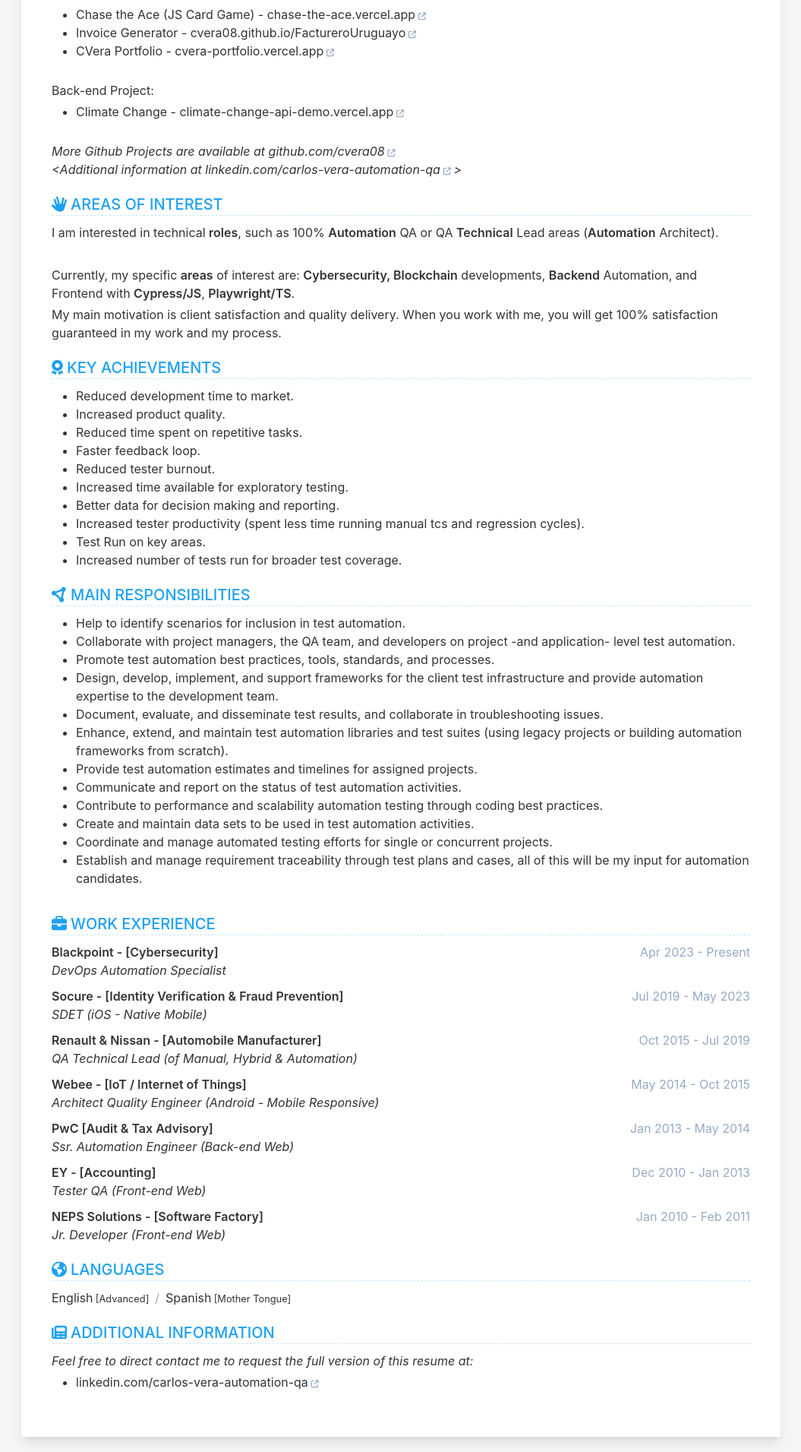
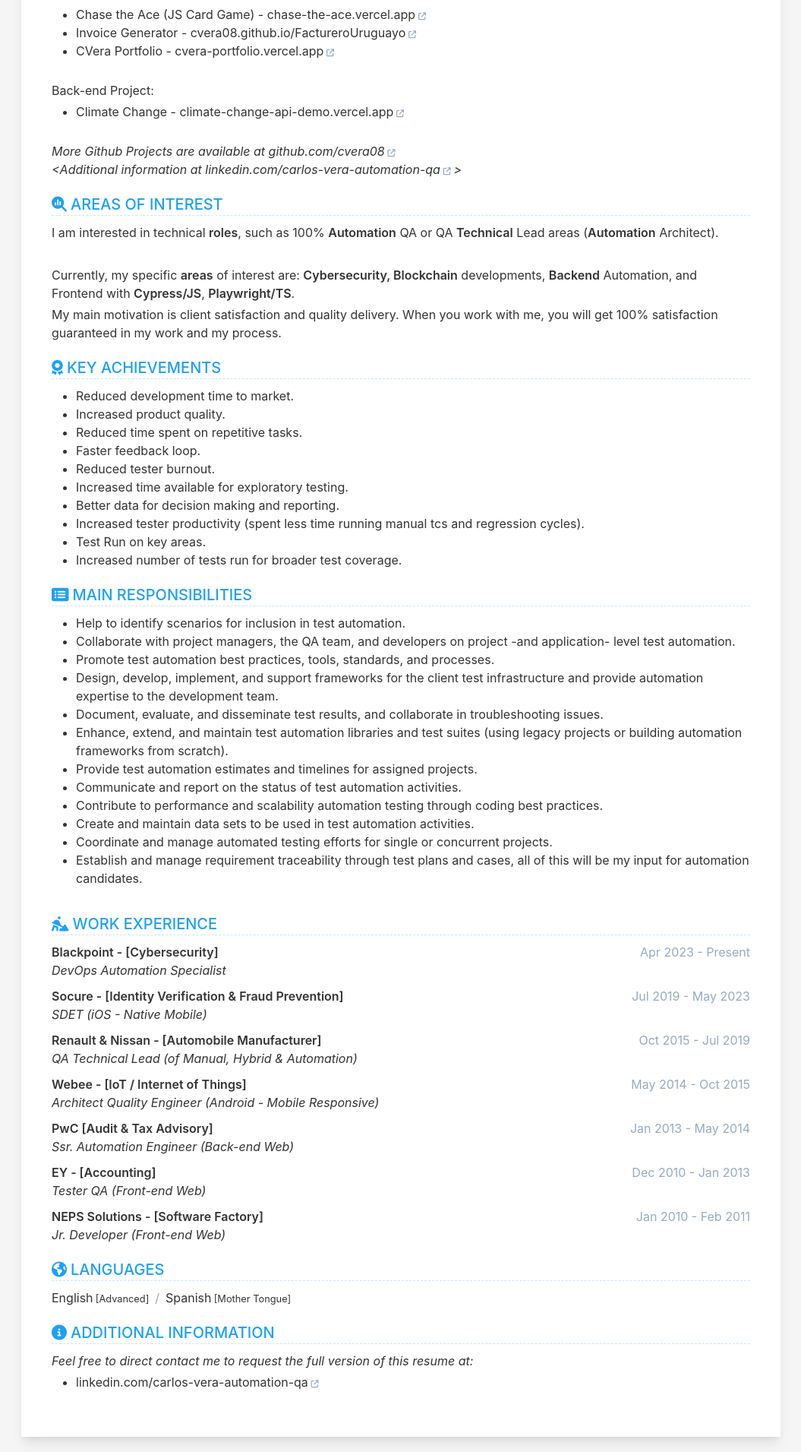
Before and after one commit to cvera08/short-resume, a Jekyll site: the page built from index.html, in a window 1280 px wide. Shown: the part 739-2650 px from the top of the page at 76% size, without its empty margins (112-1167 px from the left). Built offline with Jekyll 4.4.1, drawn with Linux system fonts in a browser that asks for light colours.

Commit message:
style: section icons

```diff
--- a/_includes/experience.html
+++ b/_includes/experience.html
@@ -2,7 +2,7 @@
 {%- if experience and experience.show %}
 <section class="experience" style="order: {{ experience.order | default: 1 }}">
   <div class="section-title">
-    <i class="section-icon fa-solid fa-briefcase"></i>
+    <i class="section-icon fa-solid fa-person-digging"></i>
     <h2>{{ experience.title }}</h2>
   </div>
 
--- a/_includes/interest.html
+++ b/_includes/interest.html
@@ -2,7 +2,7 @@
 {%- if interest and interest.show %}
 <section class="interest" style="order: {{ interest.order | default: 1 }}">
   <div class="section-title">
-    <i class="section-icon fa-solid fa-hand-spock"></i>
+    <i class="section-icon fa-solid fa-magnifying-glass-chart"></i>
     <h2>{{ interest.title }}</h2>
   </div>
 
--- a/_includes/publication.html
+++ b/_includes/publication.html
@@ -2,7 +2,7 @@
 {%- if publication and publication.show %}
 <section class="publication" style="order: {{ publication.order | default: 1 }}">
   <div class="section-title">
-    <i class="section-icon fa-solid fa-newspaper"></i>
+    <i class="section-icon fa-solid fa-circle-info"></i>
     <h2>{{ publication.title }}</h2>
   </div>
 
--- a/_includes/reference.html
+++ b/_includes/reference.html
@@ -2,7 +2,7 @@
 {%- if reference and reference.show %}
 <section class="reference" style="order: {{ reference.order | default: 1 }}">
   <div class="section-title">
-    <i class="section-icon fa-solid fa-circle-nodes"></i>
+    <i class="section-icon fa-solid fa-rectangle-list"></i>
     <h2>{{ reference.title }}</h2>
   </div>
 
```
